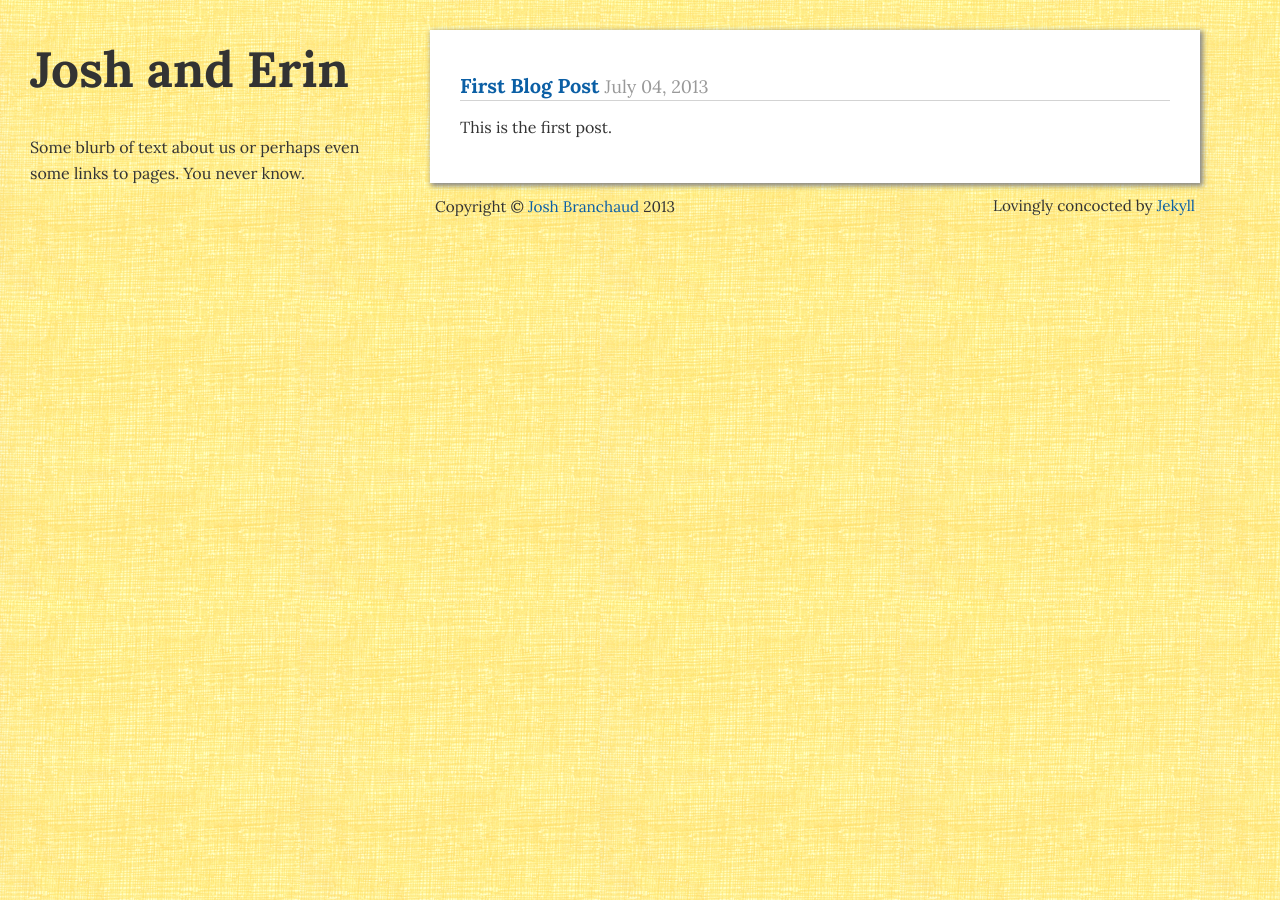
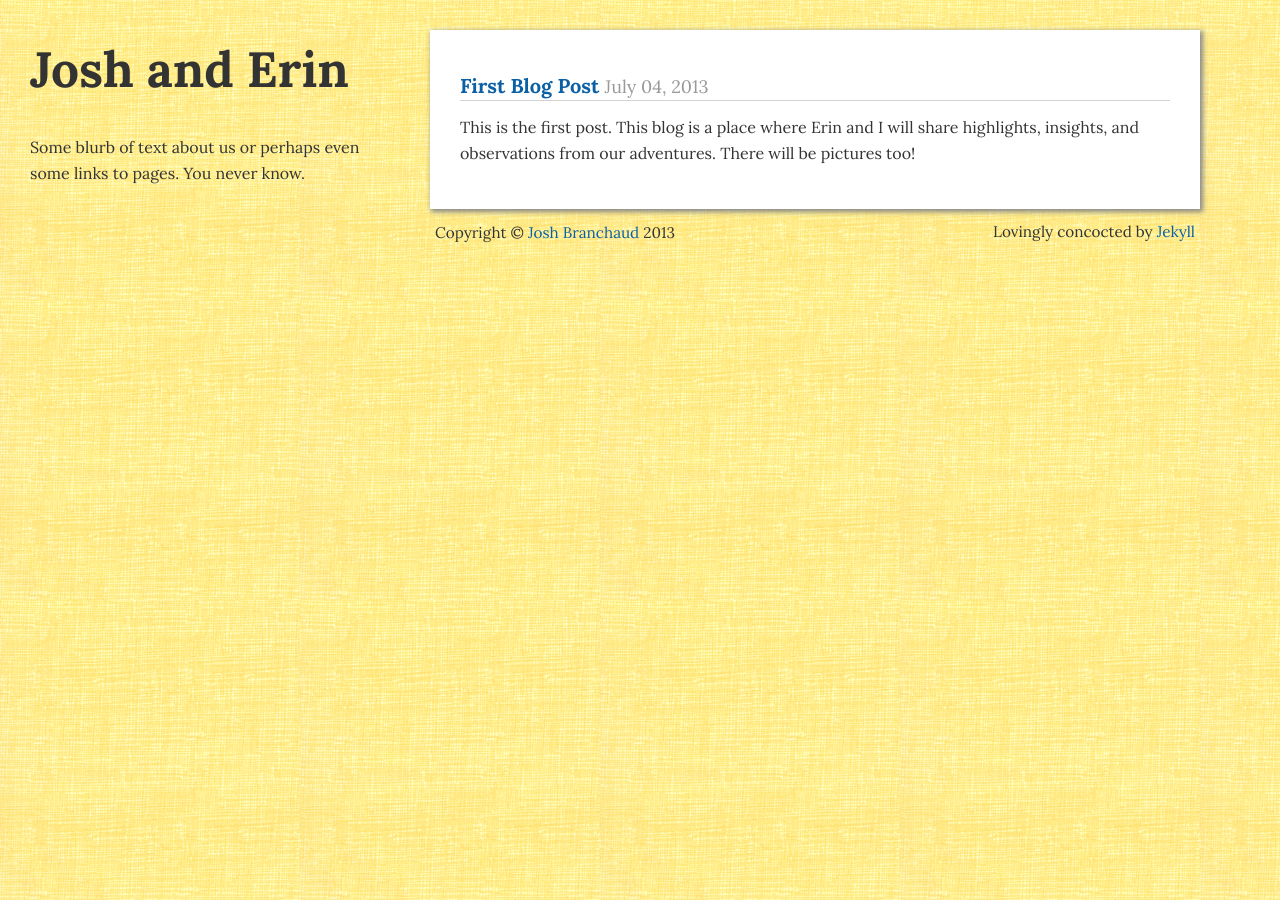
Before and after one commit to simhagate/joshanderin.com, a Jekyll site: the page built from index.md, in a window 1280 px wide. Built offline with Jekyll 4.4.1, drawn with Linux system fonts in a browser that asks for light colours.

Commit message:
Adding a bit more content to the first post.

```diff
--- a/_posts/2013-07-04-First.md
+++ b/_posts/2013-07-04-First.md
@@ -2,6 +2,9 @@
 layout: post
 title: First Blog Post
 summary: the first blog post of the Josh and Erin blog
+author: Josh
 ---
 
-This is the first post.
+This is the first post. This blog is a place where Erin and I will share
+highlights, insights, and observations from our adventures. There will be
+pictures too!
```
